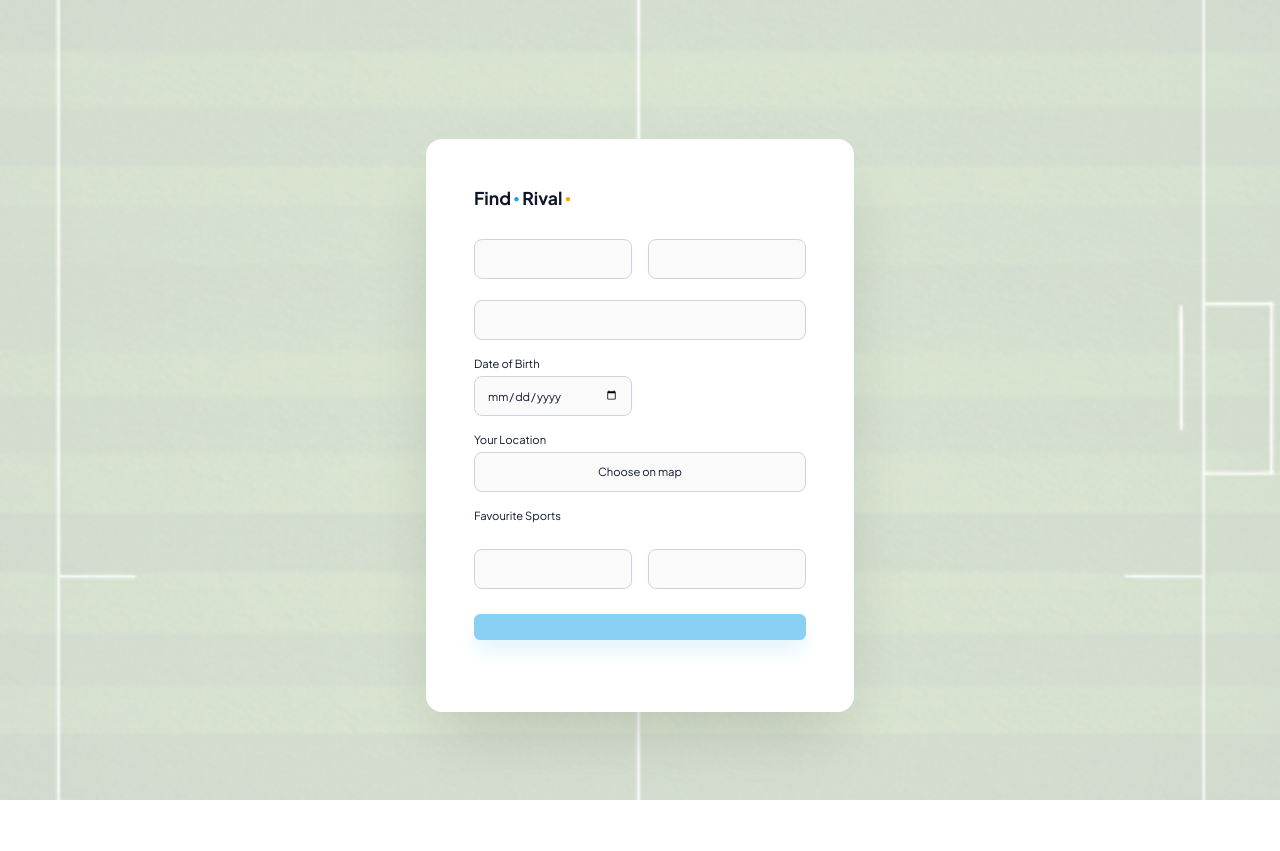
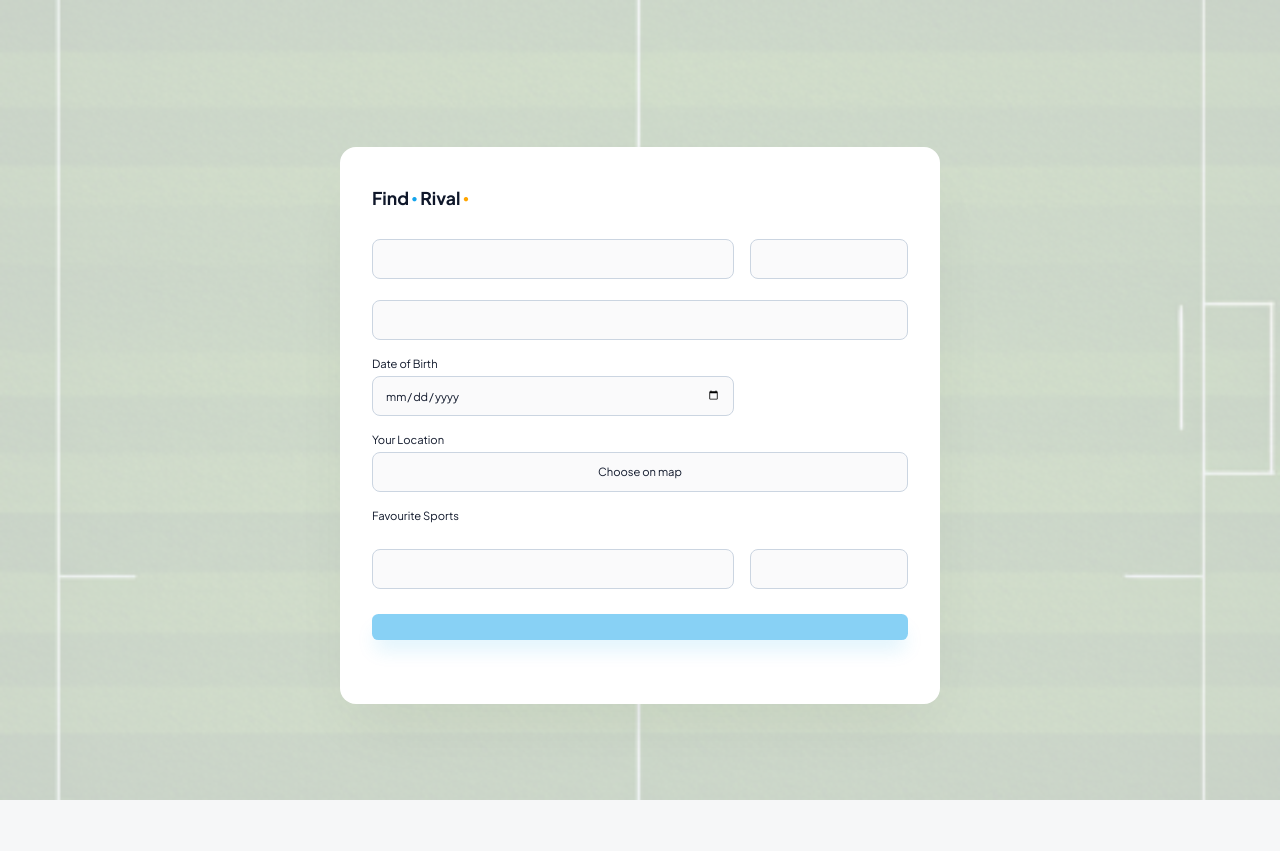
Before and after one commit to ZuzannaZawartka/wdpai-2025, a PHP site: template public/views/register.html in a window 1280 px wide. Run offline with PHP 8.4, Linux system fonts and the light colour scheme; the template is opened without the code that fills it, so the values that code supplies are empty.

Commit message:
refactor: change style of input in register form

```diff
--- a/public/styles/register.css
+++ b/public/styles/register.css
@@ -10,7 +10,7 @@
 }
 
 body.register-page {
-    background-color: var(--background-light);
+    background-color: var(--bg-light);
     min-height: 100vh;
     display: flex;
     align-items: center;
@@ -43,14 +43,16 @@ body.register-page {
     align-items: center;
 }
 
+/* Szeroki formularz rejestracji */
 .register-form {
     background: var(--white);
-    padding: 3em;
-    max-width: 90vw;
-    min-width: 18em;
+    padding: 2.5em 2em;
+    max-width: 600px;
+    width: 100%;
+    min-width: unset;
     margin: 0 auto;
     border-radius: 1em;
-    box-shadow: 0 2em 4em -1em rgba(0, 0, 0, 0.15);
+    box-shadow: 0 2em 4em -1em var(--tile-shadow);
 }
 
 .input-grid {
@@ -72,10 +74,11 @@ body.register-page {
     min-height: 2.5rem;
     border-radius: 0.5rem;
     border: 1px solid var(--border-color);
-    background: color-mix(in oklab, var(--bg-light) 60%, white);
+    background: color-mix(in oklab, var(--bg-light) 60%, var(--white));
     display: flex;
     align-items: center;
     justify-content: center;
+    color: var(--text-dark);
 }
 
 .register-form .faux-input .pick-map {
@@ -99,14 +102,42 @@ body.register-page {
 
 .location-display {
     padding: 0.5rem;
-    background: #f5f5f5;
+    background: var(--bg-light);
     border-radius: 0.375rem;
     border-left: 3px solid var(--primary);
+    color: var(--text-dark);
 }
 
 .register-form button[type="submit"]:disabled {
     opacity: 0.5;
     cursor: not-allowed;
+}
+
+.input-group.birth-date-group,
+.input-group input[type="date"] {
+    grid-column: 1 / -1;
+    width: 100%;
+}
+
+.input-group.birth-date-group {
+    width: 100%;
+}
+
+.input-group input[type="date"] {
+    min-width: 0;
+    width: 100%;
+    display: block;
+}
+
+input::placeholder,
+.input-common::placeholder {
+    color: var(--text-gray);
+    opacity: 1;
+}
+
+.messages {
+    background-color: var(--panel-bg-end);
+    color: var(--danger);
 }
 
 @media (max-width: 640px) {
```
